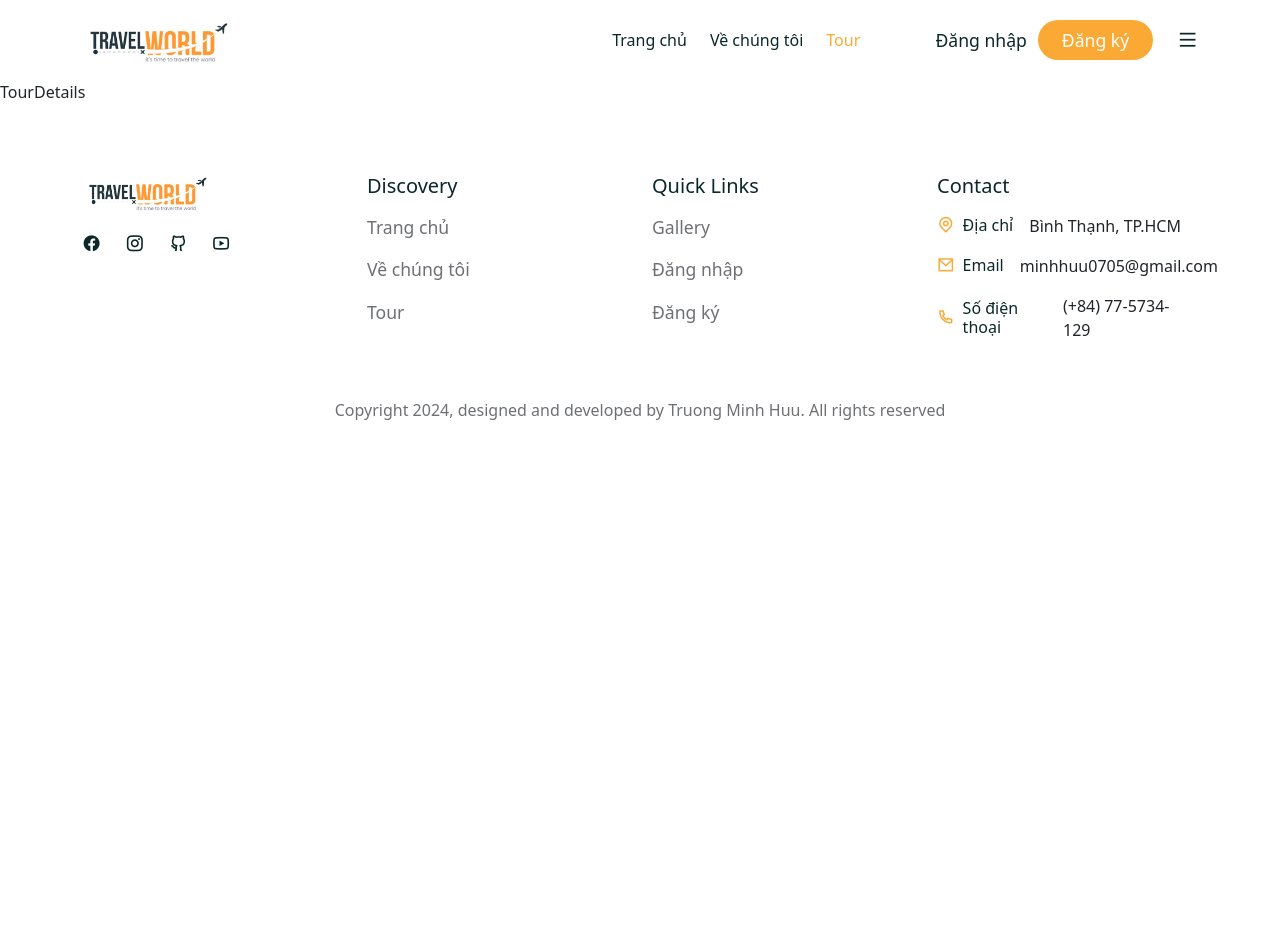
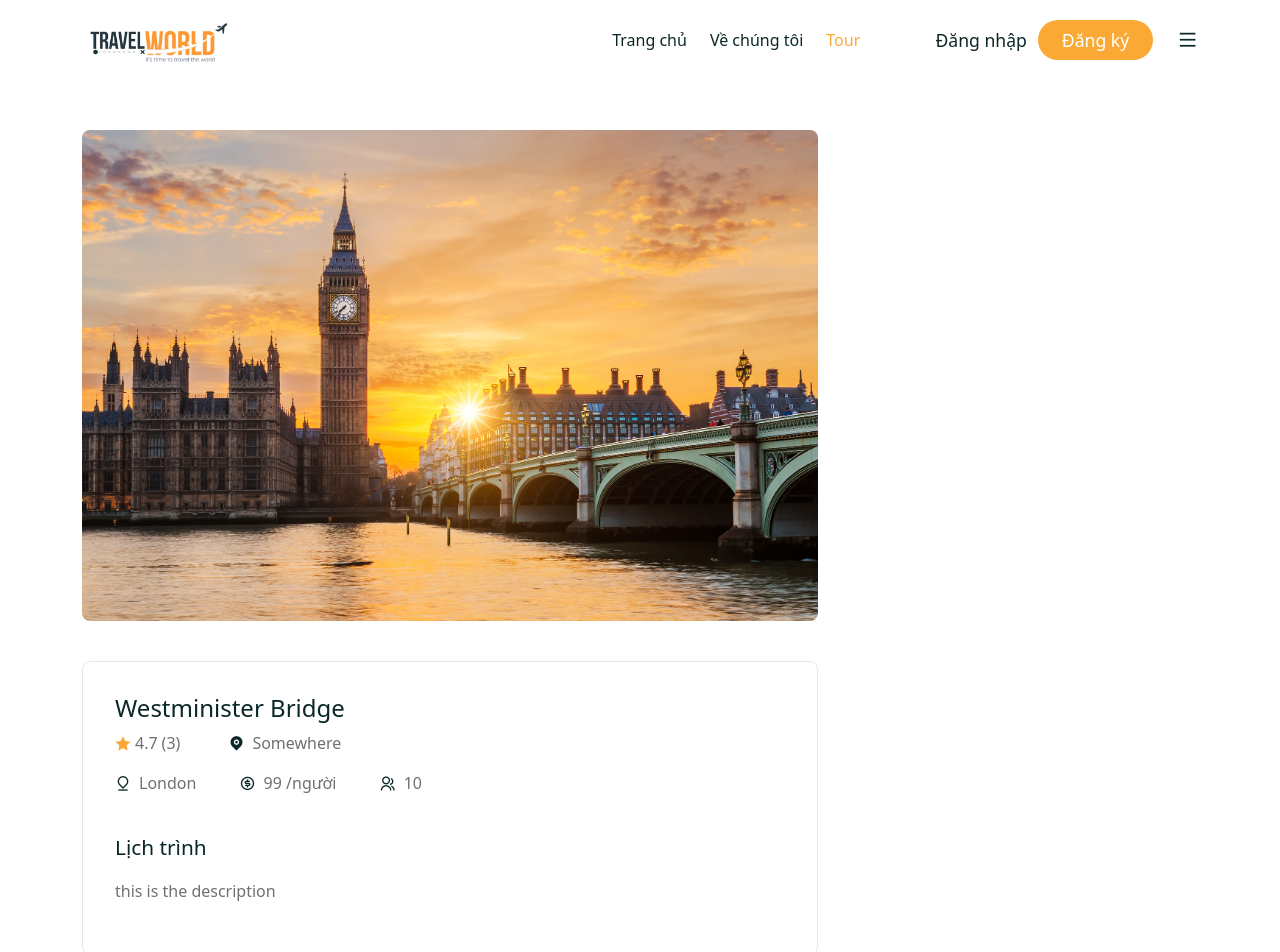
Before and after one commit to trngmhuu/KLTN, a React (Create React App) app in the folder frontend/: page /tours/01 in a window 1280 px wide. Shown: the top 952 px of the page. Before the commit the page ends 800 px from the top, so only its background shows below. Built offline with nearby package versions, Linux system fonts and the light colour scheme; a web font is replaced by a local one.

Commit message:
add UI tour detail

```diff
--- a/frontend/src/assets/data/tours.js
+++ b/frontend/src/assets/data/tours.js
@@ -12,6 +12,7 @@ const tours = [
     title: "Westminister Bridge",
     city: "London",
     distance: 300,
+    address: "Somewhere",
     price: 99,
     maxGroupSize: 10,
     desc: "this is the description",
@@ -38,6 +39,7 @@ const tours = [
     title: "Bali, Indonesia",
     city: "Indonesia",
     distance: 400,
+    address: "Somewhere",
     price: 99,
     maxGroupSize: 8,
     desc: "this is the description",
@@ -60,6 +62,7 @@ const tours = [
     title: "Snowy Mountains, Thailand",
     city: "Thailand",
     distance: 500,
+    address: "Somewhere",
     price: 99,
     maxGroupSize: 8,
     desc: "this is the description",
@@ -78,6 +81,7 @@ const tours = [
     title: "Beautiful Sunrise, Thailand",
     city: "Thailand",
     distance: 500,
+    address: "Somewhere",
     price: 99,
     maxGroupSize: 8,
     desc: "this is the description",
@@ -96,6 +100,7 @@ const tours = [
     title: "Nusa Pendia Bali, Indonesia",
     city: "Indonesia",
     distance: 500,
+    address: "Somewhere",
     price: 99,
     maxGroupSize: 8,
     desc: "this is the description",
@@ -114,6 +119,7 @@ const tours = [
     title: "Cherry Blossoms Spring",
     city: "Japan",
     distance: 500,
+    address: "Somewhere",
     price: 99,
     maxGroupSize: 8,
     desc: "this is the description",
@@ -132,6 +138,7 @@ const tours = [
     title: "Holmen Lofoten",
     city: "France",
     distance: 500,
+    address: "Somewhere",
     price: 99,
     maxGroupSize: 8,
     desc: "this is the description",
@@ -146,6 +153,52 @@ const tours = [
     title: "Snowy Mountains, Thailand",
     city: "Thailand",
     distance: 500,
+    address: "Somewhere",
+    price: 99,
+    maxGroupSize: 8,
+    desc: "this is the description",
+    reviews: [
+    ],
+    avgRating: 4.5,
+    photo: tourImg03,
+    featured: false,
+  },
+  {
+    id: "09",
+    title: "Snowy Mountains, Thailand",
+    city: "Thailand",
+    distance: 500,
+    address: "Somewhere",
+    price: 99,
+    maxGroupSize: 8,
+    desc: "this is the description",
+    reviews: [
+    ],
+    avgRating: 4.5,
+    photo: tourImg03,
+    featured: false,
+  },
+  {
+    id: "10",
+    title: "Snowy Mountains, Thailand",
+    city: "Thailand",
+    distance: 500,
+    address: "Somewhere",
+    price: 99,
+    maxGroupSize: 8,
+    desc: "this is the description",
+    reviews: [
+    ],
+    avgRating: 4.5,
+    photo: tourImg03,
+    featured: false,
+  },
+  {
+    id: "11",
+    title: "Snowy Mountains, Thailand",
+    city: "Thailand",
+    distance: 500,
+    address: "Somewhere",
     price: 99,
     maxGroupSize: 8,
     desc: "this is the description",
--- a/frontend/src/pages/TourDetails.jsx
+++ b/frontend/src/pages/TourDetails.jsx
@@ -1,11 +1,143 @@
-import React from 'react'
+import React from "react";
+import "../styles/tour-details.css";
+import { Container, Row, Col, Form, ListGroup } from "reactstrap";
+import { useParams } from "react-router-dom";
+import tourData from "../assets/data/tours";
+import calculateAvgRating from "../utils/avgRating";
+import avatar from "../assets/images/avatar.jpg";
 
 const TourDetails = () => {
+  const { id } = useParams();
+  const tour = tourData.find((tour) => tour.id === id);
+  const {
+    photo,
+    title,
+    desc,
+    price,
+    address,
+    reviews,
+    city,
+    distance,
+    maxGroupSize,
+  } = tour;
+
+  //format date
+  const options = { day: "numeric", month: "long", year: "numeric" };
+
+  const { totalRating, avgRating } = calculateAvgRating(reviews);
   return (
-    <div>
-      TourDetails
-    </div>
-  )
-}
+    <>
+      <section>
+        <Container>
+          <Row>
+            <Col lg="8">
+              <div className="tour__content">
+                <img src={photo} alt="" />
+                <div className="tour__info">
+                  <h2>{title}</h2>
+                  <div className="d-flex align-items-center gap-5">
+                    <span className="tour__rating d-flex align-items-center gap-1">
+                      <i
+                        class="ri-star-fill"
+                        style={{ color: "var(--secondary-color" }}
+                      ></i>{" "}
+                      {calculateAvgRating === 0 ? null : avgRating}
+                      {totalRating === 0 ? (
+                        "Chưa có đánh giá"
+                      ) : (
+                        <span>({reviews?.length})</span>
+                      )}
+                    </span>
+                    <span>
+                      <i class="ri-map-pin-fill"></i> {address}
+                    </span>
+                  </div>
+                  <div className="tour__extra-details">
+                    <span>
+                      <i class="ri-map-pin-5-line"></i>
+                      {city}
+                    </span>
+                    <span>
+                      <i class="ri-money-dollar-circle-line"></i>
+                      {price} /người
+                    </span>
+                    <span>
+                      <i class="ri-group-line"></i>
+                      {maxGroupSize}
+                    </span>
+                  </div>
+                  <h5>Lịch trình</h5>
+                  <p>{desc}</p>
+                </div>
 
-export default TourDetails
+                {/*======= tour reviews section start =======*/}
+                <div className="tour__reviews mt-4">
+                  <h4>Đánh giá ({reviews?.length})</h4>
+                  <Form>
+                    <div className="d-flex align-items-center gap-3 mb-4 rating__group">
+                      <span>
+                        1 <i class="ri-star-fill"></i>
+                      </span>
+                      <span>
+                        2 <i class="ri-star-fill"></i>
+                      </span>
+                      <span>
+                        3 <i class="ri-star-fill"></i>
+                      </span>
+                      <span>
+                        4 <i class="ri-star-fill"></i>
+                      </span>
+                      <span>
+                        5 <i class="ri-star-fill"></i>
+                      </span>
+                    </div>
+                    <div className="review__input">
+                      <input
+                        type="text"
+                        placeholder="Bạn nghĩ gì về tour này?"
+                      />
+                      <button
+                        className="btn primary__btn text-white"
+                        type="submit"
+                      >
+                        Đăng
+                      </button>
+                    </div>
+                  </Form>
+
+                  <ListGroup className="user__reviews">
+                    {reviews?.map((review) => (
+                      <div className="review__item">
+                        <img src={avatar} alt="" />
+                        <div className="w-100">
+                          <div className="d-flex align-items-center justify-content-between">
+                            <div>
+                              <h5>ahz</h5>
+                              <p>
+                                {new Date("01-18-2024").toLocaleDateString(
+                                  "en-US",
+                                  options
+                                )}
+                              </p>
+                            </div>
+                            <span className="d-flex align-items-center">
+                              5<i className="ri-star-s-fill"></i>
+                            </span>
+                          </div>
+                          <h6>Thú vị</h6>
+                        </div>
+                      </div>
+                    ))}
+                  </ListGroup>
+                </div>
+                {/*======= tour reviews section end =======*/}
+              </div>
+            </Col>
+          </Row>
+        </Container>
+      </section>
+    </>
+  );
+};
+
+export default TourDetails;
--- a/frontend/src/shared/common-section.css
+++ b/frontend/src/shared/common-section.css
@@ -10,5 +10,5 @@
 
 .common__section h1 {
     font-size: 2.5rem;
-
+    color: #fff;
 }
--- /dev/null
+++ b/frontend/src/styles/tour-details.css
@@ -0,0 +1,108 @@
+.tour__content img {
+    width: 100%;
+    border-radius: 0.5rem;
+    margin-bottom: 2.5rem;
+}
+
+.tour__info,
+.tour__reviews {
+    border-radius: 0.5rem;
+    border: 1px solid rgb(229, 231, 235);
+    padding: 2rem;
+}
+
+.tour__info h2 {
+    font-size: 1.5rem;
+}
+
+.tour__info span {
+    display: flex;
+    align-items: center;
+    column-gap: 0.5rem;
+    font-size: 1rem;
+    color: var(--text-color);
+}
+
+.tour__info span i {
+    color: var(--heading-color);
+    font-style: 1.1rem;
+}
+
+.tour__extra-details {
+    display: flex;
+    align-items: center;
+    column-gap: 2.7rem;
+    margin-top: 1rem;
+    margin-bottom: 2.5rem;
+}
+
+.tour__info h5 {
+    margin-bottom: 1rem;
+    font-size: 1.3rem;
+}
+
+.tour__info p {
+    line-height: 30px;
+    font-size: 1rem;
+    color: var(--text-color);
+}
+
+.rating__group span {
+    font-style: 1.1rem;
+    display: flex;
+    align-items: center;
+    color: var(--secondary-color);
+    cursor: pointer;
+}
+
+.tour__review h4 {
+    margin-bottom: 3rem;
+}
+
+.review__input {
+    display: flex;
+    align-items: center;
+    justify-content: space-between;
+    width: 100%;
+    padding: 0.7rem;
+    border-radius: 2rem;
+    border: 1px solid var(--secondary-color);
+}
+
+.review__input input {
+    width: 100%;
+    padding: 0.5rem 0;
+    border: none;
+}
+
+.review__input input:focus {
+    outline: none;
+}
+
+.review__item {
+    display: flex;
+    align-items: center;
+    column-gap: 1rem;
+    margin-bottom: 2rem;
+}
+
+.review__item img {
+    width: 3.5rem;
+    height: 3.5rem;
+    border-radius: 50px;
+    object-fit: cover;
+}
+
+.user__reviews {
+    margin-top: 2.5rem;
+}
+
+.review__item h5 {
+    font-size: 1rem;
+    margin-bottom: 0;
+}
+
+.review__item p {
+    font-style: 0.9rem;
+    color: var(--text-color)
+}
--- /dev/null
+++ b/frontend/src/styles/tours.css
@@ -0,0 +1,19 @@
+.pagination span {
+    width: 2rem;
+    height: 2rem;
+    padding: 5px;
+    border-radius: 50px;
+    display: flex;
+    align-items: center;
+    justify-content: center;
+    border: 1px solid var(--secondary-color);
+    color: var(--heading-color);
+    font-style: 1.1rem;
+    cursor: pointer;
+    font-weight: 700;
+}
+
+.active__page {
+    background: var(--secondary-color);
+    color: #fff !important;
+}
```
Also changed, not shown: frontend/src/pages/Tours.jsx (+54 -7 lines).
